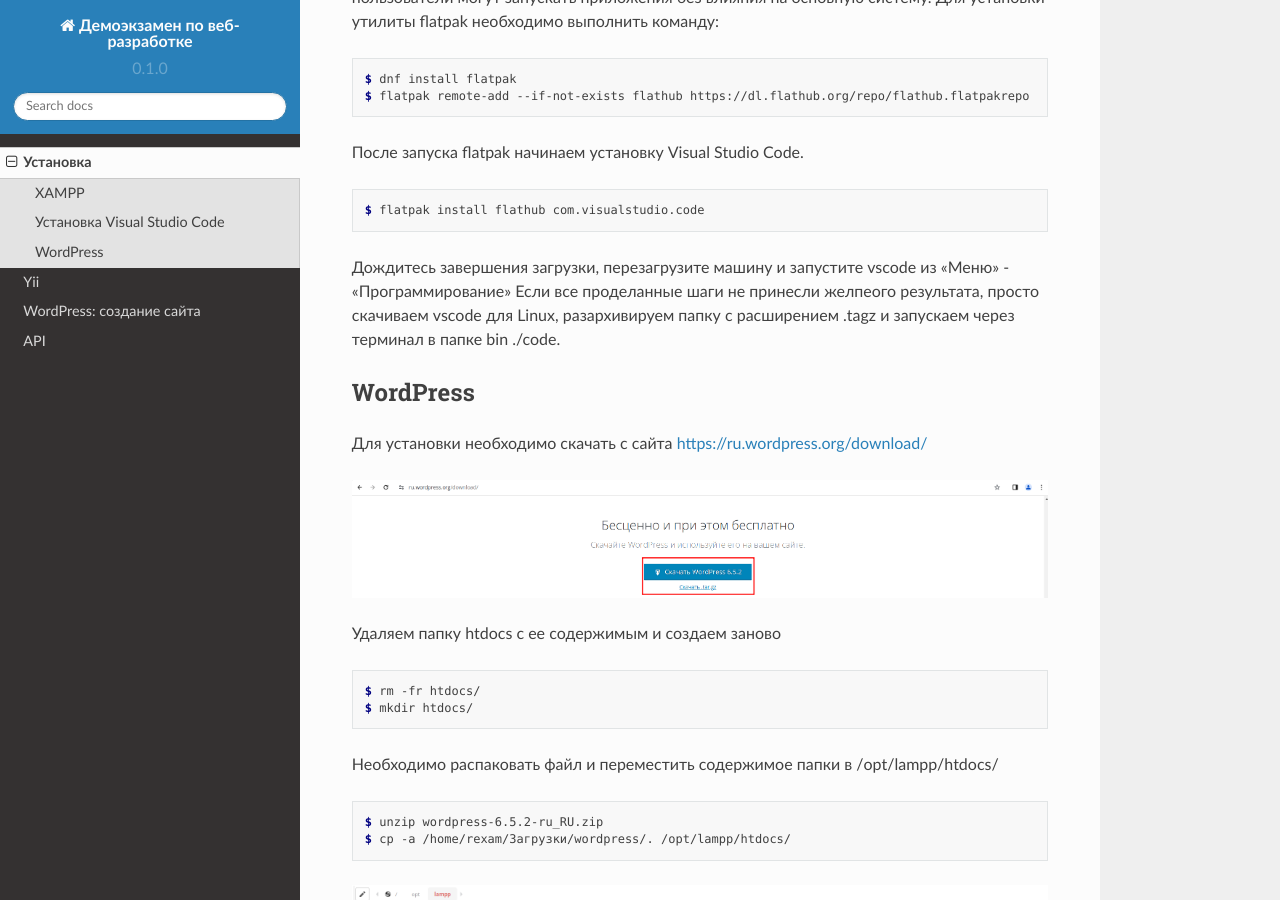
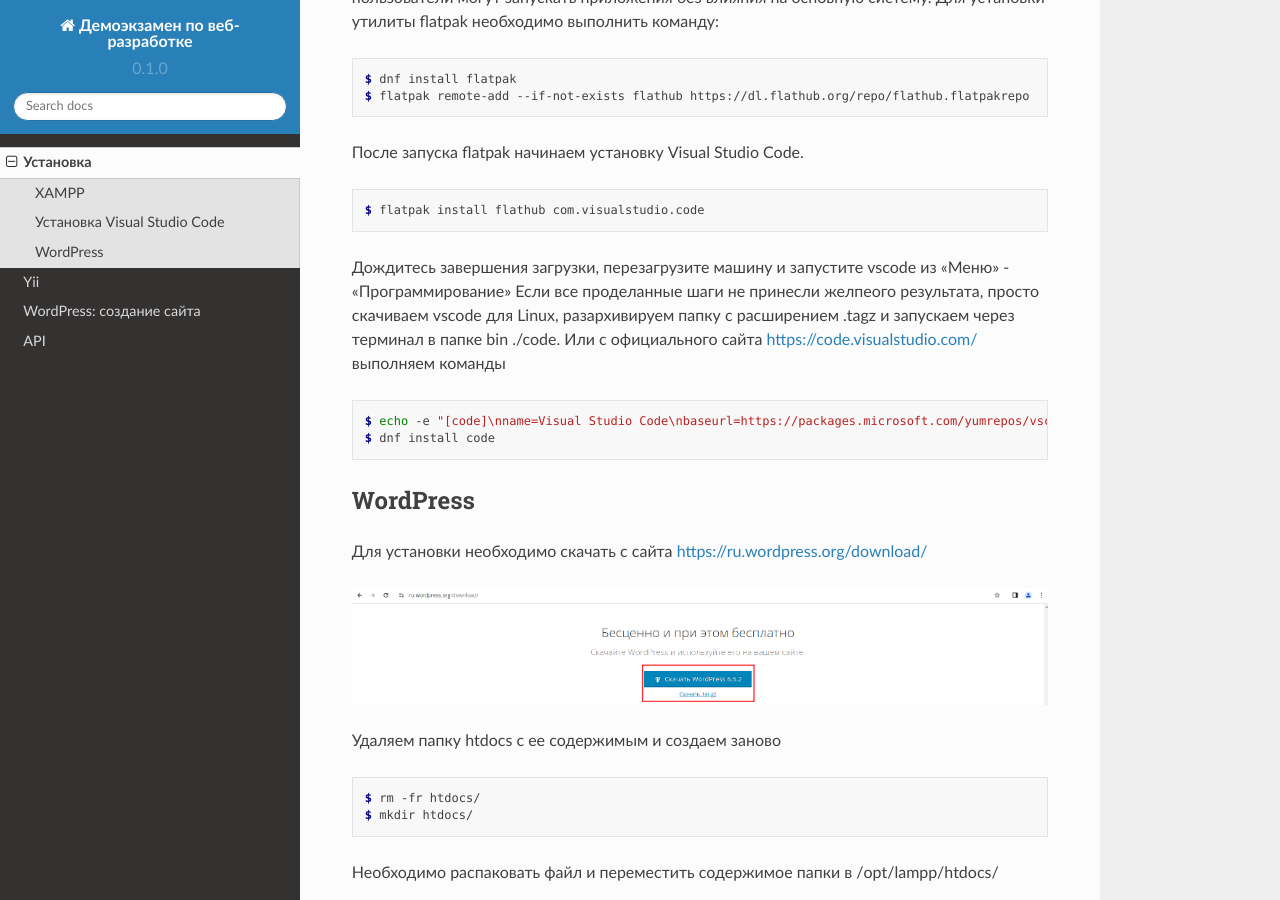
Before and after one commit to LiyaNiTa/Demoexamen-Chempionat-IT, a Sphinx documentation site: the page built from docs/source/installation.rst, in a window 1280 px wide and 900 px high, scrolled down 3892 px. Built offline with Sphinx 7.4.7 and the Read the Docs theme 2.0.0, drawn with Linux system fonts in a browser that asks for light colours.

Commit message:
Update installation.rst

```diff
--- a/docs/source/installation.rst
+++ b/docs/source/installation.rst
@@ -72,6 +72,12 @@
 
 Дождитесь завершения загрузки, перезагрузите машину и запустите vscode из «Меню» - «Программирование»
 Если все проделанные шаги не принесли желпеого результата, просто скачиваем vscode для Linux, разархивируем папку с расширением .tagz и запускаем через терминал в папке bin ./code.
+Или с официального сайта https://code.visualstudio.com/ выполняем команды
+
+.. code-block:: console
+
+   $ echo -e "[code]\nname=Visual Studio Code\nbaseurl=https://packages.microsoft.com/yumrepos/vscode\nenabled=1\ngpgcheck=1\ngpgkey=https://packages.microsoft.com/keys/microsoft.asc" | sudo tee /etc/yum.repos.d/vscode.repo > /dev/null
+   $ dnf install code
 
 WordPress
 ----------
```
